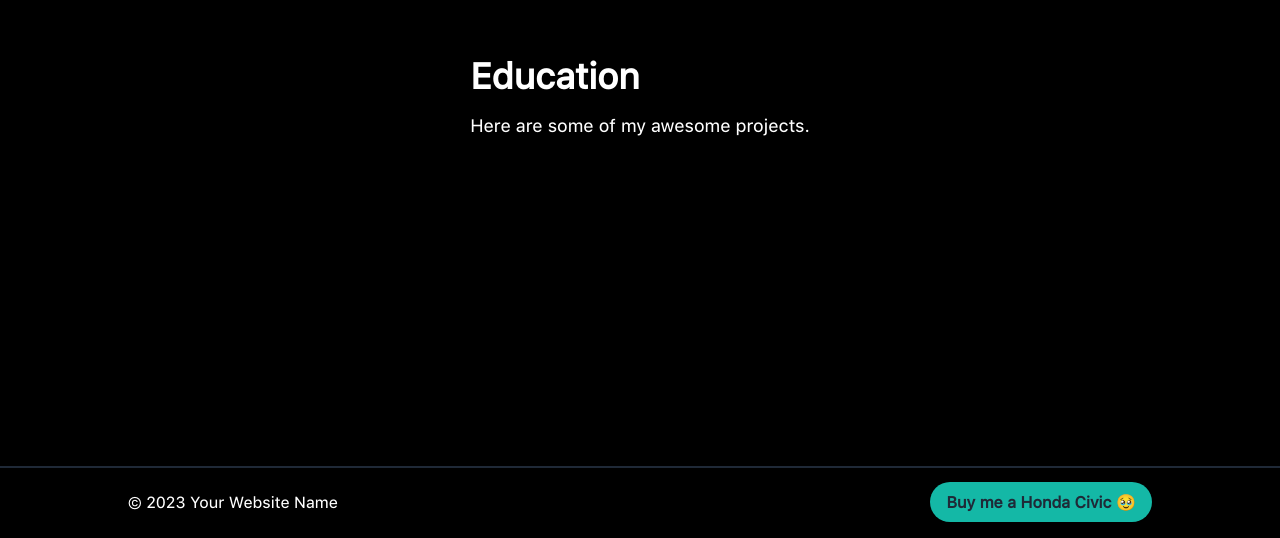
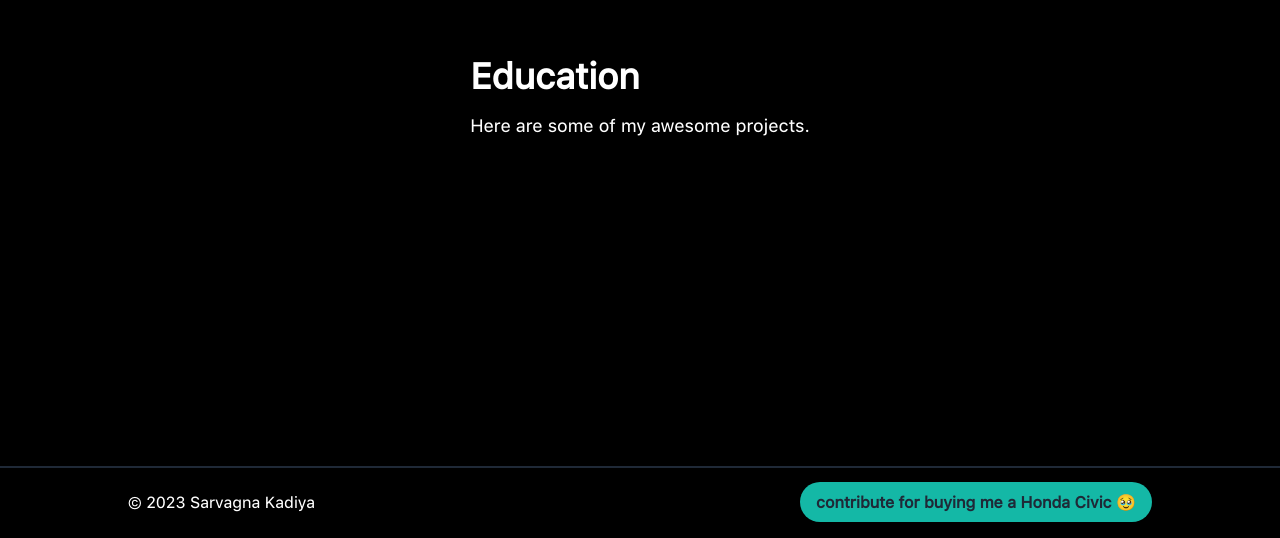
Before and after one commit to sarvagnakadiya/sarvagna, a React (Vite) app: page / in a window 1280 px wide. Shown: the part 2542-3080 px from the top of the page. Built offline with nearby package versions, Linux system fonts and the light colour scheme; what wagmi would draw is missing.

Commit message:
footer info changed

```diff
--- a/src/components/Footer.jsx
+++ b/src/components/Footer.jsx
@@ -6,7 +6,7 @@ const Footer = () => {
     <footer className="bg-black text-white p-4 relative">
       <div className="max-w-5xl mx-auto flex flex-col lg:flex-row lg:items-center justify-between">
         <p className="text-center lg:text-left mb-4 lg:mb-0">
-          © 2023 Your Website Name
+          © 2023 Sarvagna Kadiya
         </p>
         <div className="flex justify-center lg:justify-end">
           <a
@@ -15,7 +15,7 @@ const Footer = () => {
             rel="noopener noreferrer"
             className="bg-teal-500 hover:bg-teal-600 text-gray-800 font-bold py-2 px-4 rounded-full focus:outline-none focus:shadow-outline"
           >
-            Buy me a Honda Civic 🥹
+            contribute for buying me a Honda Civic 🥹
           </a>
         </div>
       </div>
```
